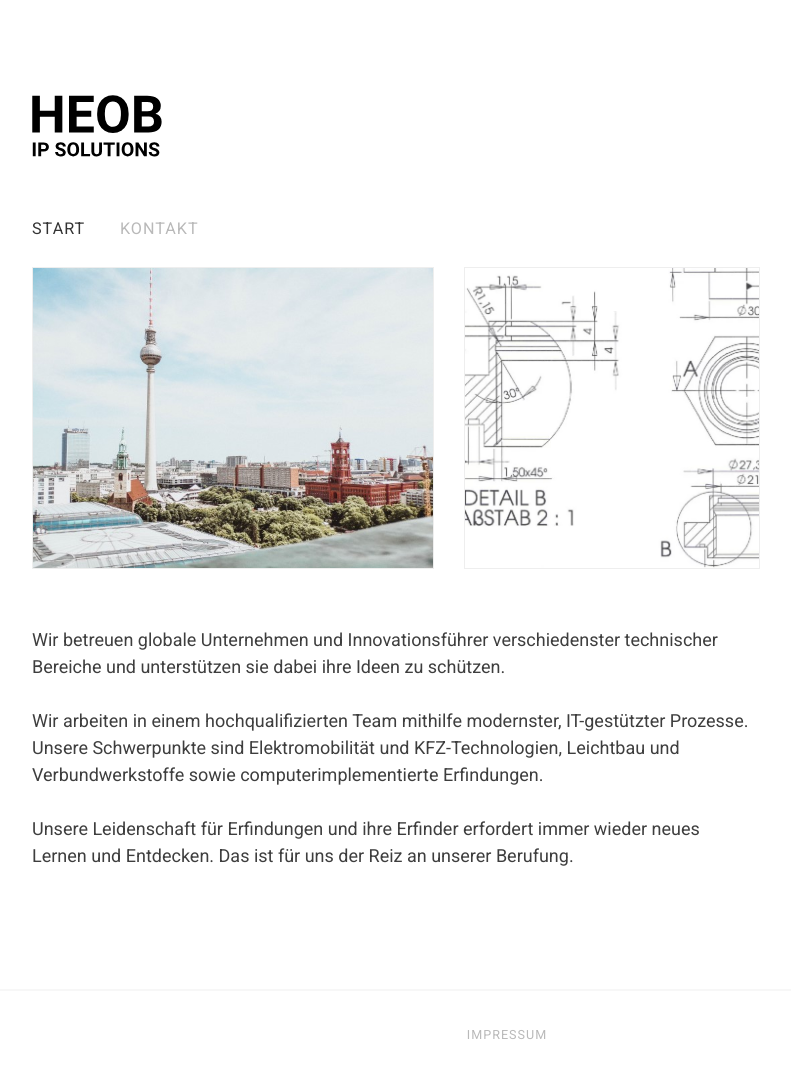
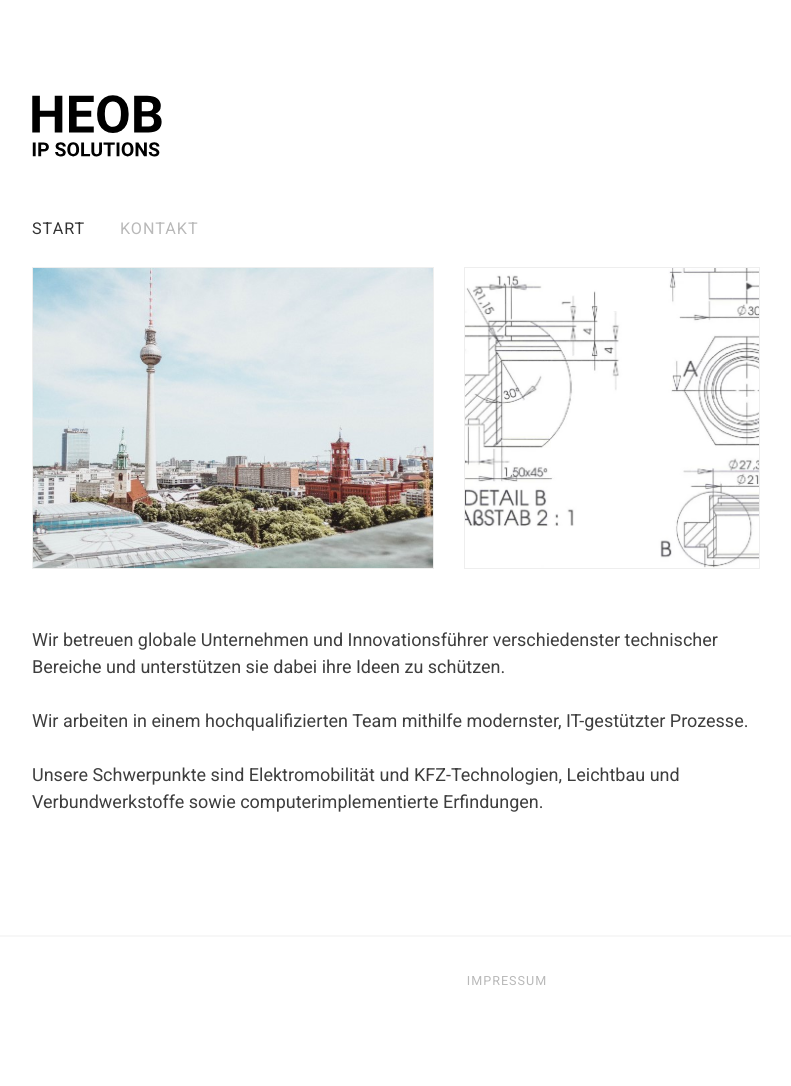
Before and after one commit to Obiwarn/HEOB-Homepage, a Jekyll site: the page built from index.html, in a window 1280 px wide. Shown: the whole page, without its empty margins (133-924 px from the left). Built offline with Jekyll 4.4.1, drawn with Linux system fonts in a browser that asks for light colours; after the commit the page ends 1032 px from its top, so only the background shows below that.

Commit message:
Merge remote-tracking branch 'origin/master'
# Conflicts:
#	jobs.html

```diff
--- a/index.html
+++ b/index.html
@@ -9,9 +9,12 @@ title: "HEOB IP Solutions - Patentingenieurbüro"
     Wir betreuen globale Unternehmen und Innovationsführer verschiedenster technischer Bereiche und unterstützen sie dabei ihre
     Ideen zu schützen.
     <br><br>
-    Wir arbeiten in einem hochqualifizierten Team mithilfe modernster, IT-gestützter Prozesse. Unsere Schwerpunkte
+    Wir arbeiten in einem hochqualifizierten Team mithilfe modernster, IT-gestützter Prozesse.
+    <br><br>
+    Unsere Schwerpunkte
     sind Elektromobilität und KFZ-Technologien, Leichtbau und Verbundwerkstoffe sowie computerimplementierte Erfindungen.
-    <br><br>
-    Unsere Leidenschaft für Erfindungen und ihre Erfinder erfordert immer wieder neues Lernen und Entdecken. Das
-    ist für uns der Reiz an unserer Berufung.
+
+<!--    <br><br>-->
+<!--    Unsere Leidenschaft für Erfindungen und ihre Erfinder erfordert immer wieder neues Lernen und Entdecken. Das-->
+<!--    ist für uns der Reiz an unserer Berufung.-->
 </div>
```
